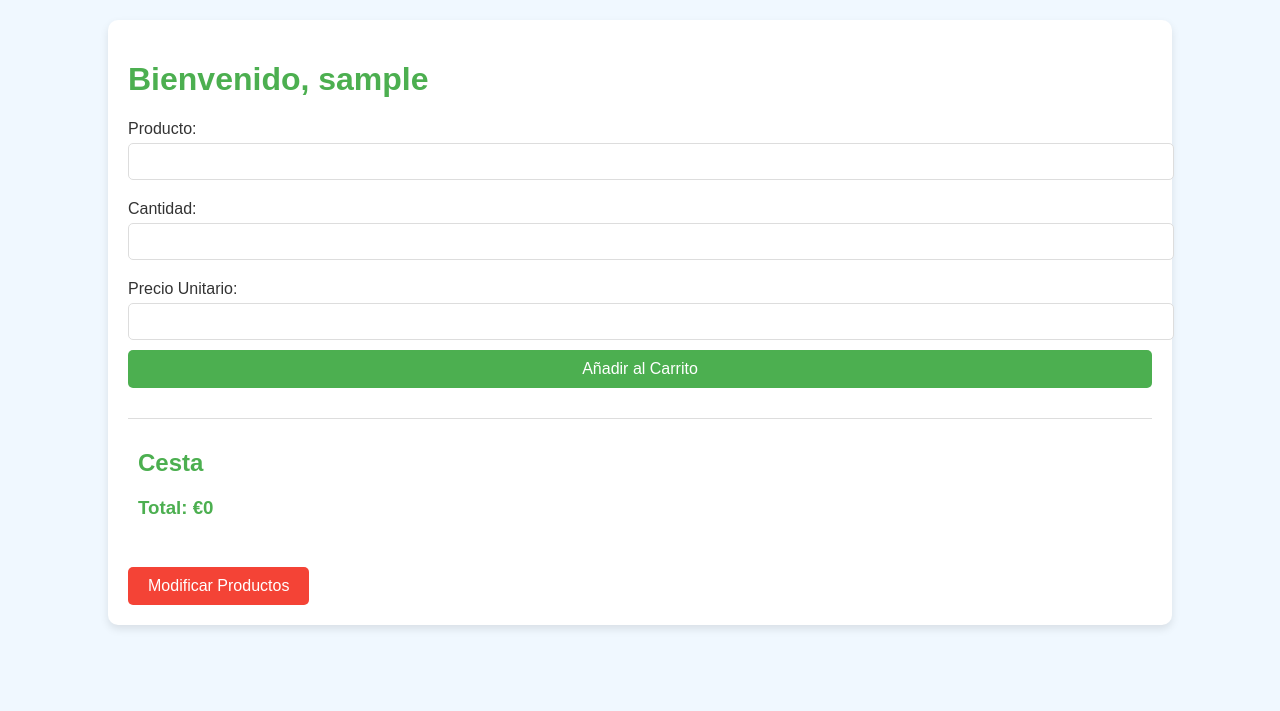
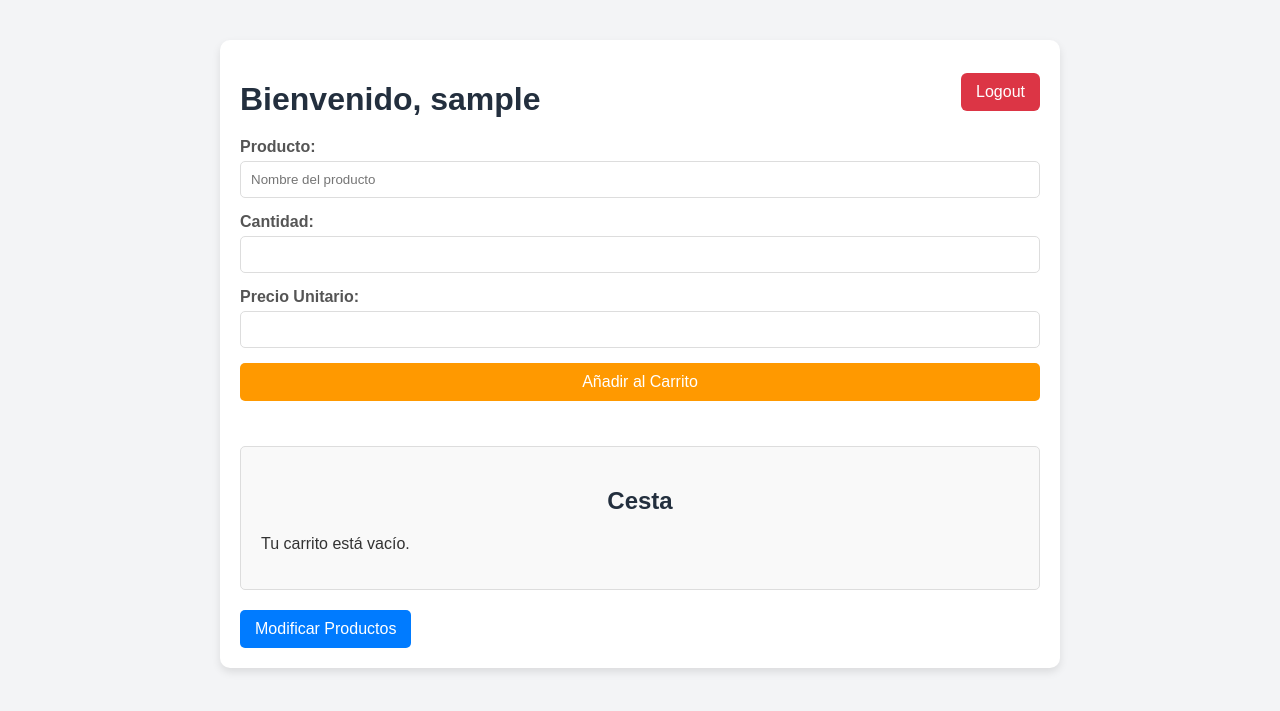
Before and after one commit to juaki0315/PracticaRedis, a Flask app: a page that uses templates/main.html in a window 1280 px wide. Shown: the top 711 px of the page. Run offline with Flask 3, Linux system fonts and the light colour scheme; data that the repository does not hold is empty.

Commit message:
commit final

```diff
--- a/app.py
+++ b/app.py
@@ -121,5 +121,11 @@ def clear(username):
     flash("Carrito vaciado.", "success")
     return redirect(url_for('main', username=username))
 
+@app.route('/logout', methods=['POST'])
+def logout():
+    """Cierra la sesión del usuario y lo redirige al login."""
+    flash("Has cerrado sesión correctamente.", "info")
+    return redirect(url_for('login'))
+
 if __name__ == '__main__':
     app.run(debug=True)
--- a/static/style.css
+++ b/static/style.css
@@ -1,64 +1,118 @@
+/* General */
 body {
-    font-family: Arial, sans-serif;
-    background-color: #f0f8ff; /* Color de fondo azul claro */
-    color: #333;
+    font-family: 'Arial', sans-serif;
     margin: 0;
     padding: 0;
+    background-color: #f3f4f6;
+    color: #333;
 }
 
 .container {
-    width: 80%;
-    margin: 20px auto;
+    max-width: 800px;
+    margin: 40px auto;
     padding: 20px;
-    background-color: #ffffff;
+    background-color: #fff;
     border-radius: 10px;
     box-shadow: 0 4px 8px rgba(0, 0, 0, 0.1);
 }
 
+/* Encabezados */
 h1, h2, h3 {
-    color: #4CAF50; /* Verde vibrante */
+    color: #232f3e;
+    text-align: center;
+    margin-bottom: 20px;
 }
 
+/* Formularios */
 form label {
     display: block;
-    margin: 10px 0 5px;
+    margin-bottom: 5px;
+    font-weight: bold;
+    color: #555;
 }
 
 input, select, button {
     width: 100%;
     padding: 10px;
-    margin-bottom: 10px;
+    margin-bottom: 15px;
+    border: 1px solid #ddd;
+    border-radius: 5px;
+    box-sizing: border-box;
+}
+
+input:focus, button:focus {
+    border-color: #007bff;
+    outline: none;
+    box-shadow: 0 0 4px rgba(0, 123, 255, 0.5);
+}
+
+button {
+    background-color: #ff9900;
+    color: white;
+    font-size: 16px;
+    cursor: pointer;
+    border: none;
+    border-radius: 5px;
+    transition: background-color 0.3s ease;
+}
+
+button:hover {
+    background-color: #e68a00;
+}
+
+/* Logout Button */
+.logout-button {
+    background-color: #dc3545;
+    color: white;
+    font-size: 16px;
+    padding: 10px 15px;
+    border-radius: 6px;
+    border: none;
+    cursor: pointer;
+    transition: background-color 0.3s ease;
+}
+
+.logout-button:hover {
+    background-color: #a71d2a;
+}
+
+/* Tablas del carrito */
+table {
+    width: 100%;
+    border-collapse: collapse;
+    margin-top: 20px;
+}
+
+table th, table td {
+    padding: 10px;
+    text-align: left;
+    border: 1px solid #ddd;
+}
+
+table th {
+    background-color: #f3f4f6;
+    font-weight: bold;
+}
+
+table td input {
+    width: 60px; /* Ajusta el ancho de los inputs numéricos */
+}
+
+/* Resumen del carrito */
+.cart-summary {
+    margin-top: 30px;
+    padding: 20px;
+    background-color: #f9f9f9;
     border: 1px solid #ddd;
     border-radius: 5px;
 }
 
-button {
-    background-color: #4CAF50;
-    color: white;
-    font-size: 16px;
-    cursor: pointer;
-    border: none;
+.cart-summary h3 {
+    margin-top: 15px;
+    color: #232f3e;
 }
 
-button:hover {
-    background-color: #45a049;
-}
-
-.cart-summary {
-    margin-top: 20px;
-    padding: 10px;
-    border-top: 1px solid #ddd;
-}
-
-.cart-summary ul {
-    list-style: none;
-    padding: 0;
-}
-
-.cart-summary ul li {
-    margin-bottom: 10px;
-}
-
+/* Acciones del carrito */
 .cart-actions {
     display: flex;
     justify-content: space-between;
@@ -67,13 +121,97 @@ button:hover {
 
 .cart-actions a {
     text-decoration: none;
-    padding: 10px 20px;
-    background-color: #f44336;
+    padding: 10px 15px;
+    background-color: #007bff;
     color: white;
     border-radius: 5px;
     text-align: center;
+    transition: background-color 0.3s ease;
 }
 
 .cart-actions a:hover {
-    background-color: #e53935;
+    background-color: #0056b3;
 }
+
+/* Feedback visual */
+.message-success {
+    background-color: #d4edda;
+    color: #155724;
+    padding: 10px;
+    border-radius: 5px;
+    margin-bottom: 20px;
+    text-align: center;
+}
+
+.message-error {
+    background-color: #f8d7da;
+    color: #721c24;
+    padding: 10px;
+    border-radius: 5px;
+    margin-bottom: 20px;
+    text-align: center;
+}
+
+/* Modificar carrito - lista de productos */
+ul {
+    list-style: none;
+    padding: 0;
+    margin: 0;
+}
+
+ul li {
+    padding: 15px;
+    margin-bottom: 10px;
+    border: 1px solid #ddd;
+    border-radius: 6px;
+    background-color: #f9f9f9;
+    display: flex;
+    justify-content: space-between;
+    align-items: center;
+}
+
+/* Botones específicos */
+button[name="delete_all"] {
+    background-color: #dc3545;
+}
+
+button[name="delete_all"]:hover {
+    background-color: #a71d2a;
+}
+
+button[name="delete_selected"] {
+    background-color: #28a745;
+}
+
+button[name="delete_selected"]:hover {
+    background-color: #1e7e34;
+}
+
+/* Responsivo */
+@media (max-width: 600px) {
+    .container {
+        padding: 15px;
+    }
+
+    table th, table td {
+        font-size: 14px;
+    }
+
+    ul li {
+        flex-direction: column;
+        align-items: flex-start;
+    }
+
+    ul li input[type="checkbox"] {
+        margin-bottom: 10px;
+    }
+
+    .cart-actions {
+        flex-direction: column;
+        gap: 10px;
+    }
+
+    .logout-button {
+        width: 100%;
+    }
+}
--- a/templates/main.html
+++ b/templates/main.html
@@ -8,13 +8,25 @@
 </head>
 <body>
     <div class="container">
-        <h1>Bienvenido, {{ username }}</h1>
+        <div style="display: flex; justify-content: space-between; align-items: center;">
+            <h1>Bienvenido, {{ username }}</h1>
+            <!-- Botón de Logout -->
+            <form method="POST" action="{{ url_for('logout') }}">
+                <button type="submit" class="logout-button">Logout</button>
+            </form>
+        </div>
+
+        <!-- Feedback visual -->
+        {% if message %}
+            <div style="margin-bottom: 20px; padding: 10px; border-radius: 5px; background-color: #d4edda; color: #155724;">
+                {{ message }}
+            </div>
+        {% endif %}
 
         <!-- Formulario para añadir productos -->
-        <form method="POST">
+        <form method="POST" style="margin-bottom: 20px;">
             <label for="producto">Producto:</label>
-            <input name="producto" id="producto" required>
-
+            <input name="producto" id="producto" placeholder="Nombre del producto" required>
 
             <label for="cantidad">Cantidad:</label>
             <input type="number" name="cantidad" id="cantidad" required>
@@ -28,16 +40,31 @@
         <!-- Resumen del carrito -->
         <div class="cart-summary">
             <h2>Cesta</h2>
-            <ul>
-                {% for item in cart['cesta'] %}
-                    <li>
-                        {{ item['articulo'] }} - Cantidad:
-                        <input type="number" name="quantity_{{ loop.index0 }}" value="{{ item['cantidad'] }}">
-                        - Precio Total: €{{ item['cantidad'] * item['precio_unitario'] }}
-                    </li>
-                {% endfor %}
-            </ul>
-            <h3>Total: €{{ cart['importe_total'] }}</h3>
+            {% if cart['cesta'] %}
+                <table style="width: 100%; border-collapse: collapse; text-align: left;">
+                    <thead>
+                        <tr style="border-bottom: 2px solid #ddd;">
+                            <th>Producto</th>
+                            <th>Cantidad</th>
+                            <th>Precio Unitario</th>
+                            <th>Total</th>
+                        </tr>
+                    </thead>
+                    <tbody>
+                        {% for item in cart['cesta'] %}
+                            <tr>
+                                <td>{{ item['articulo'] }}</td>
+                                <td>{{ item['cantidad'] }}</td>
+                                <td>€{{ item['precio_unitario'] }}</td>
+                                <td>€{{ item['cantidad'] * item['precio_unitario'] }}</td>
+                            </tr>
+                        {% endfor %}
+                    </tbody>
+                </table>
+                <h3>Total: €{{ cart['importe_total'] }}</h3>
+            {% else %}
+                <p>Tu carrito está vacío.</p>
+            {% endif %}
         </div>
 
         <!-- Acciones del carrito -->
```
Also changed, not shown: templates/login.html (+5 -5 lines), templates/modify.html (+70 -34 lines).
